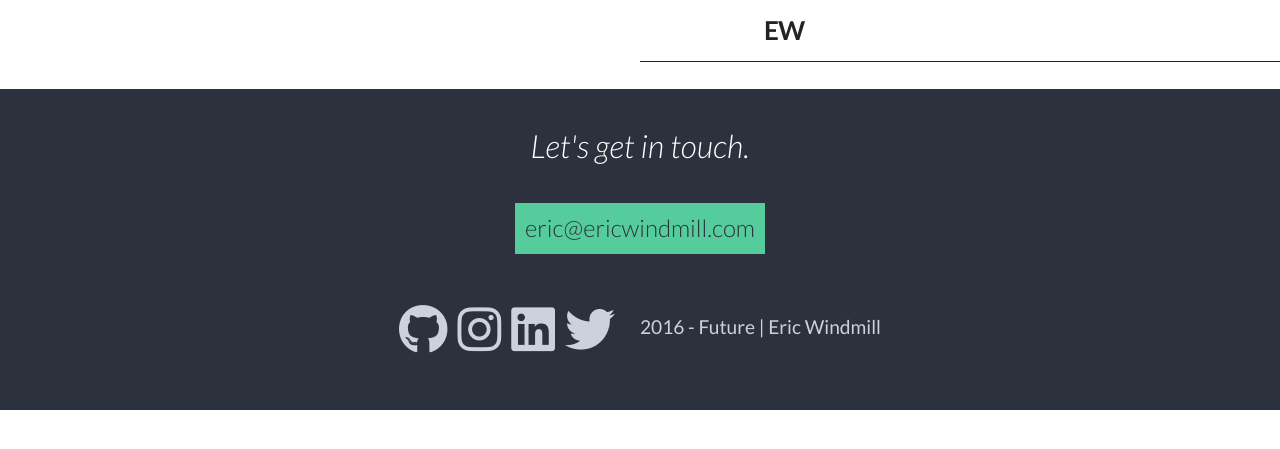
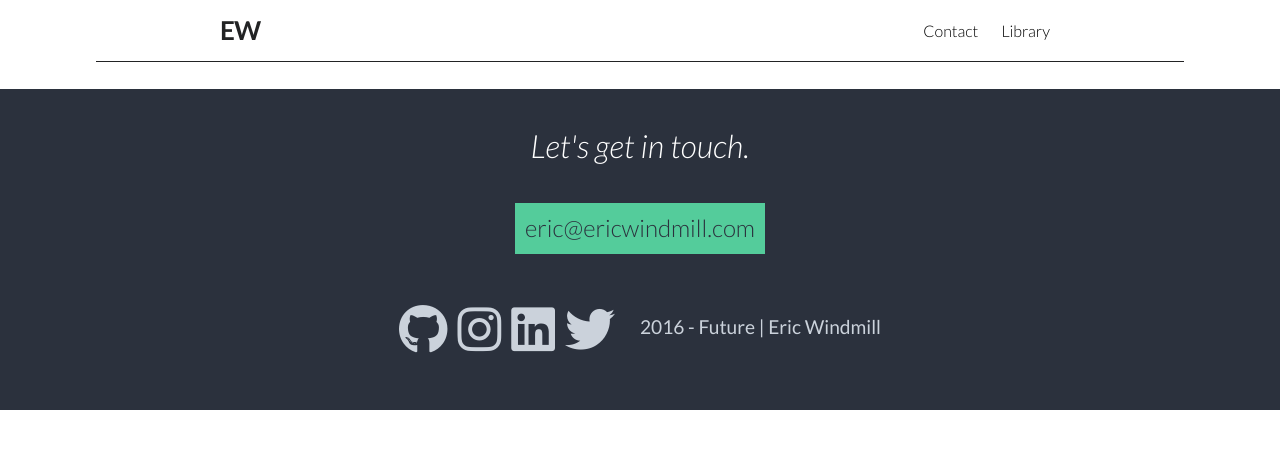
Before and after one commit to ericwindmill/ericwindmill.com, a Jekyll site: the page built from about.md, in a window 1280 px wide. Shown: the top 449 px of the page. Built offline with Jekyll 4.4.1, drawn with Linux system fonts in a browser that asks for light colours; nearby versions of some CDN libraries; our own code applies the rules of GitHub Pages for plain Markdown files.

Commit message:
Fix nav bar update

```diff
--- a/_sass/minima/_layout.scss
+++ b/_sass/minima/_layout.scss
@@ -8,6 +8,7 @@
   width: 85vw;
   top:0;
   left:50%;
+  transform: translate(-50%, 0%);
   z-index: 999;
  }
 .site-header {
```
